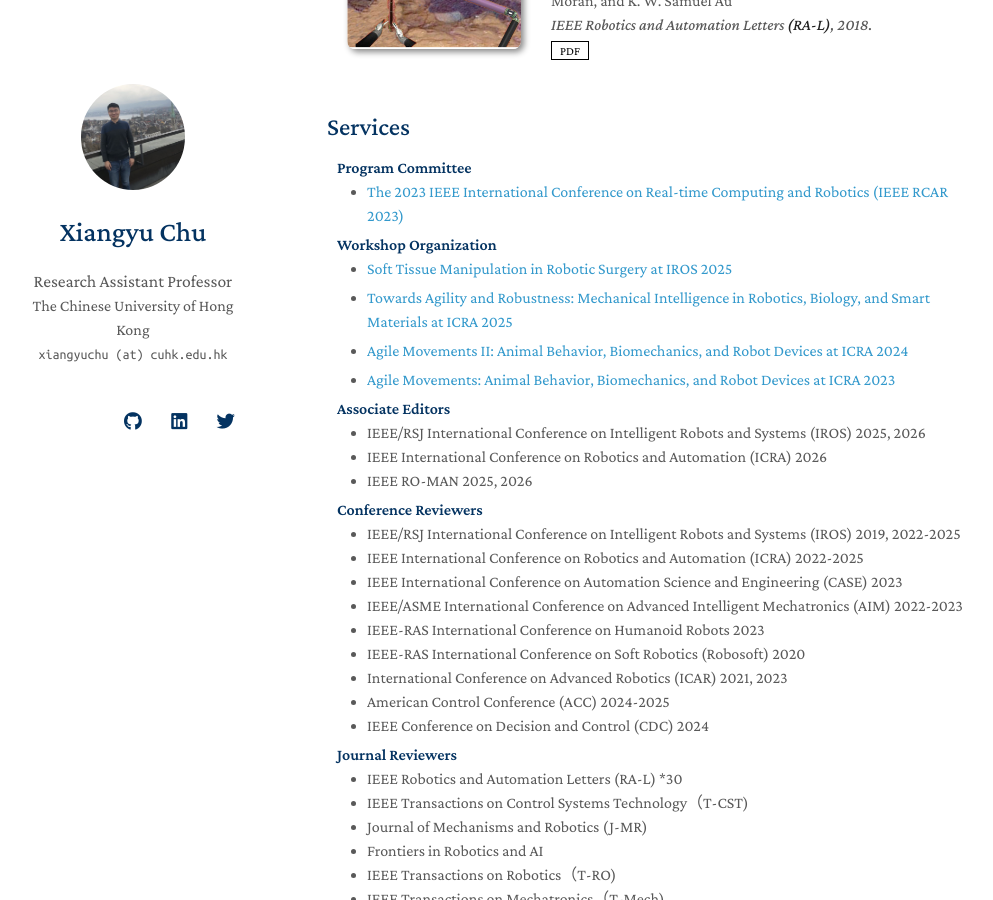
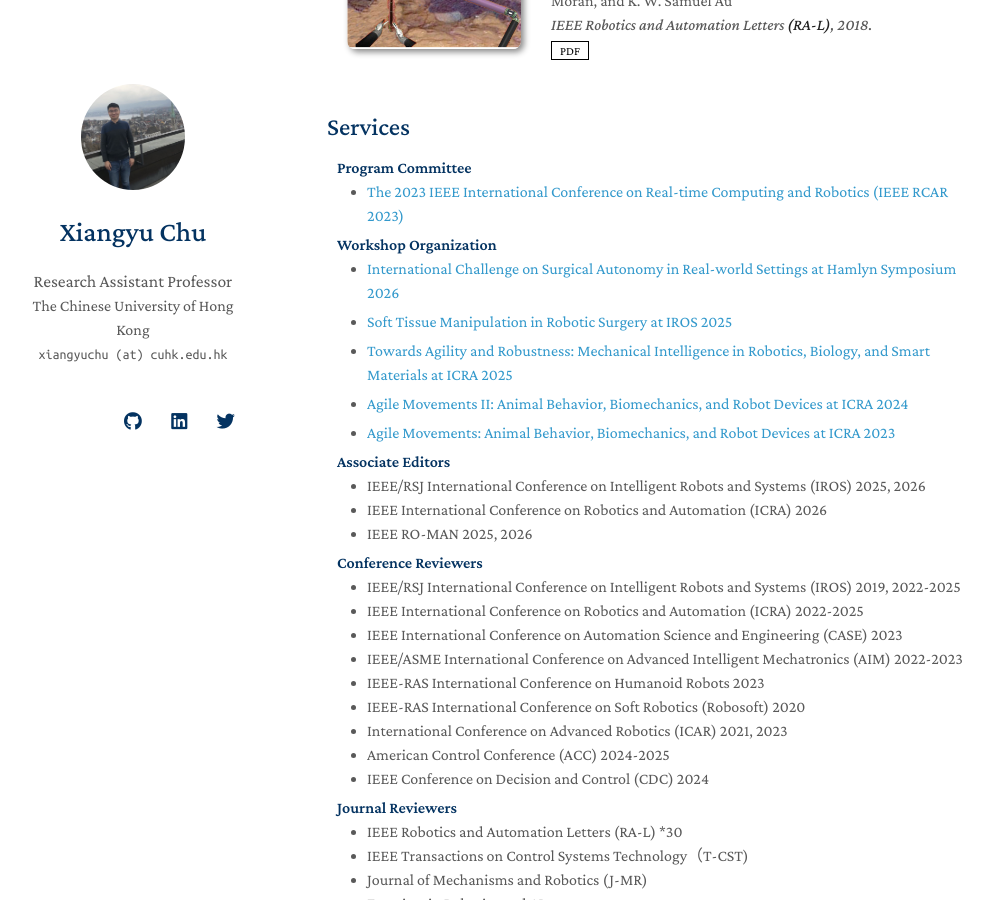
Before and after one commit to xiangyuchu03/xiangyuchu03.github.io, a Jekyll site: the page built from index.md, in a window 1280 px wide and 900 px high, scrolled down 3770 px. Shown: the whole window, without its empty margins (143-1136 px from the left). Built offline with Jekyll 4.4.1, drawn with Linux system fonts in a browser that asks for light colours; nearby versions of some CDN libraries; a style sheet for code colours, icons or effects is not loaded; our own code applies the rules of GitHub Pages for plain Markdown files.

Commit message:
Update services.md

```diff
--- a/_includes/services.md
+++ b/_includes/services.md
@@ -8,6 +8,9 @@
 
 <h4 style="margin:0 10px 0;">Workshop Organization</h4>
 
+<ul style="margin:0 0 5px;">
+  <li><a href="https://sites.google.com/view/autosurg"><autocolor></autocolor>International Challenge on Surgical Autonomy in Real-world Settings at Hamlyn Symposium 2026</a></li>
+</ul>
 <ul style="margin:0 0 5px;">
   <li><a href="https://sites.google.com/view/iros25-softtissuemanipulation/"><autocolor></autocolor>Soft Tissue Manipulation in Robotic Surgery at IROS 2025</a></li>
 </ul>
```
